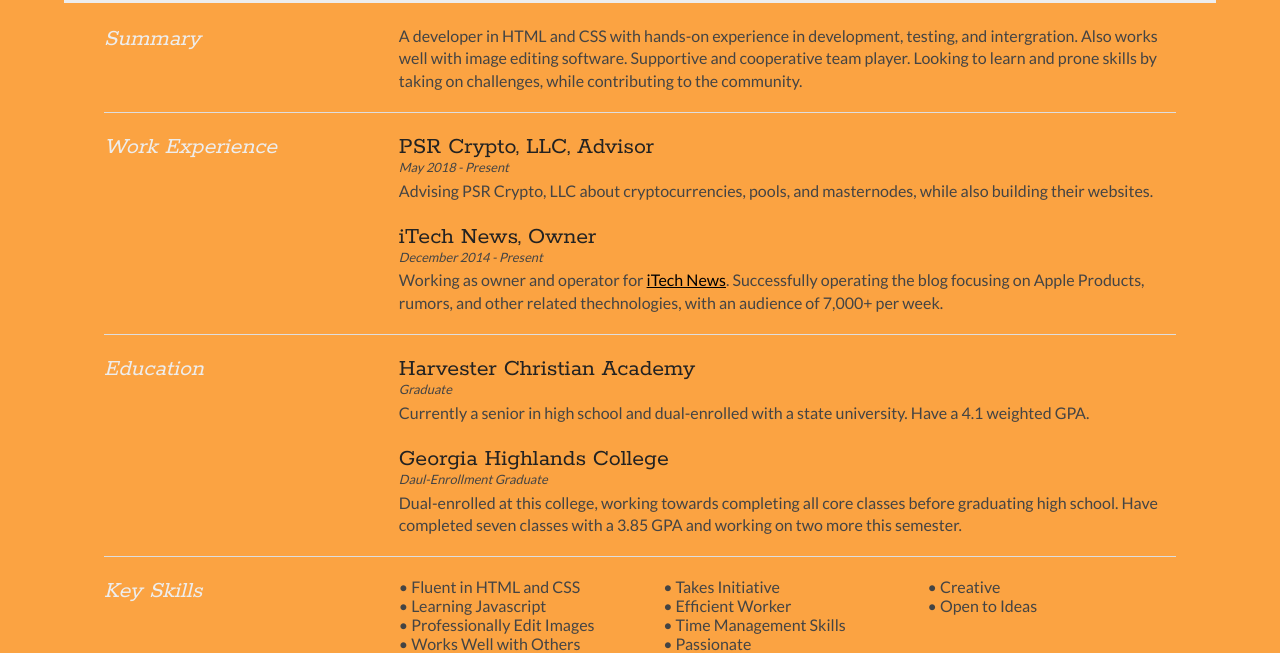
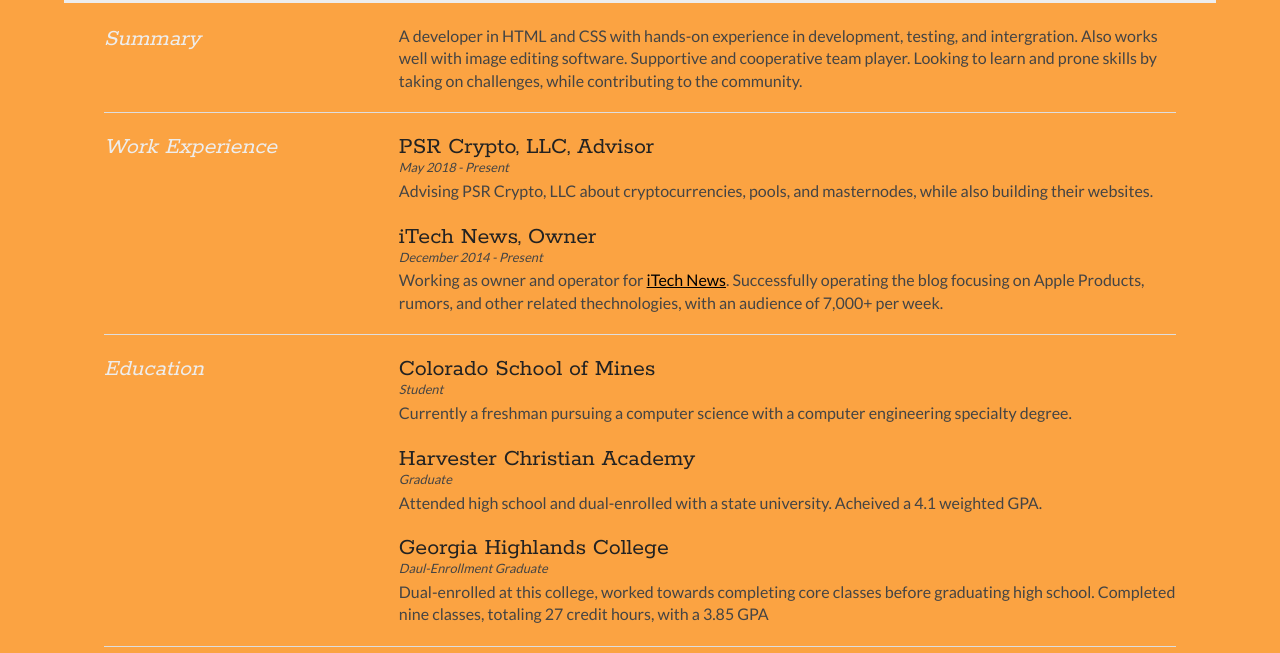
Before and after one commit to Manley12/Curriculum-Vitae, a plain HTML site: page index.html in a window 1280 px wide. Shown: the part 153-806 px from the top of the page. Drawn offline with Linux system fonts and the light colour scheme.

Commit message:
Update index.html
added school of mines

```diff
--- a/index.html
+++ b/index.html
@@ -86,15 +86,20 @@
 
 			<div class="sectionContent">
 				<article>
+					<h2>Colorado School of Mines</h2>
+					<p class="subDetails">Student</p>
+					<p>Currently a freshman pursuing a computer science with a computer engineering specialty degree.</p>
+				</acrticle>
+				<article>
 					<h2>Harvester Christian Academy</h2>
 					<p class="subDetails">Graduate</p>
-					<p>Currently a senior in high school and dual-enrolled with a state university. Have a 4.1 weighted GPA.</p>
+					<p>Attended high school and dual-enrolled with a state university. Acheived a 4.1 weighted GPA.</p>
 				</article>
 
 				<article>
 					<h2>Georgia Highlands College</h2>
 					<p class="subDetails">Daul-Enrollment Graduate</p>
-					<p>Dual-enrolled at this college, working towards completing all core classes before graduating high school. Have completed seven classes with a 3.85 GPA and working on two more this semester.</p>
+					<p>Dual-enrolled at this college, worked towards completing core classes before graduating high school. Completed nine classes, totaling 27 credit hours, with a 3.85 GPA</p>
 				</article>
 			</div>
 			<div class="clear"></div>
```
